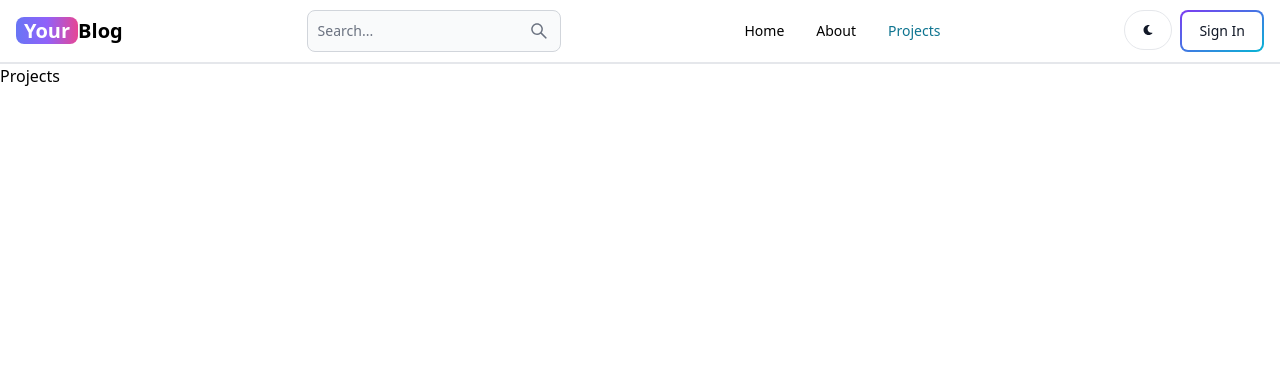
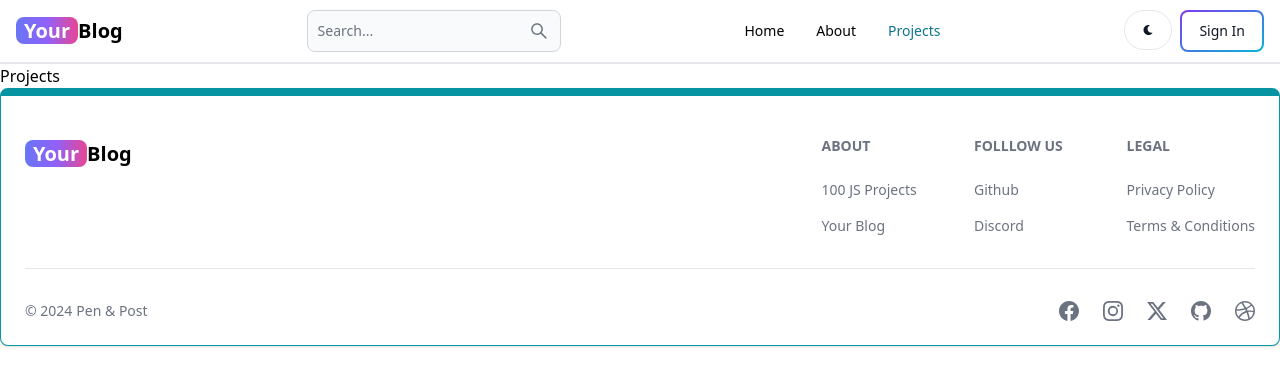
Before and after one commit to anshikamahajan09/mern-blog, a React (Vite) app in the folder client/: page /projects in a window 1280 px wide. Shown: the top 386 px of the page. Built offline with nearby package versions, Linux system fonts and the light colour scheme.

Commit message:
create and add the footer component

```diff
--- a/client/src/App.jsx
+++ b/client/src/App.jsx
@@ -6,6 +6,7 @@
 import Dashboard from "./pages/Dashboard"
 import Projects from "./pages/Projects"
 import Header from "./components/Header"
+import FooterCom from "./components/Footer"
 
 export default function App() {
   return (
@@ -19,6 +20,7 @@
         <Route path="/dashboard" element={<Dashboard/>} />
         <Route path="/projects" element={<Projects/>} />
       </Routes>
+      <FooterCom/>
     </BrowserRouter>
 
   )
--- /dev/null
+++ b/client/src/components/Footer.jsx
@@ -0,0 +1,78 @@
+import { Footer } from "flowbite-react";
+import { Link } from "react-router-dom";
+import { BsFacebook, BsInstagram, BsTwitterX, BsGithub, BsDribbble } from "react-icons/bs";
+
+export default function FooterCom() {
+  return (
+    <Footer container className="border border-t-8 border-teal-500">
+      <div className="w-full max-w-7xl mx-auto">
+        <div className="grid w-full justify-between sm:flex md:grid-cols-1">
+          <div className="mt-5">
+            <Link
+              to="/"
+              className="self-center whitespace-nowrap text-lg sm:text-xl font-semibold dark:text-white"
+            >
+              <span className="px-2 bg-gradient-to-r from-indigo-500 via-purple-500 to-pink-500 rounded-lg text-white">
+                Your
+              </span>
+              Blog
+            </Link>
+          </div>
+          <div className="grid grid-cols-2 gap-3 mt-4 sm:grid-cols-3 sm:gap-6">
+            <div>
+              <Footer.Title title="About" />
+              <Footer.LinkGroup col>
+                <Footer.Link
+                  href="https://www.100jsprojects.com"
+                  target="_blank"
+                  rel="noopener noreferrer"
+                >
+                  100 JS Projects
+                </Footer.Link>
+                <Footer.Link
+                  href="/about"
+                  target="_blank"
+                  rel="noopener noreferrer"
+                >
+                  Your Blog
+                </Footer.Link>
+              </Footer.LinkGroup>
+            </div>
+            <div>
+              <Footer.Title title="Folllow Us" />
+              <Footer.LinkGroup col>
+                <Footer.Link
+                  href="https://github.com/anshikamahajan09"
+                  target="_blank"
+                  rel="noopener noreferrer"
+                >
+                  Github
+                </Footer.Link>
+                <Footer.Link href="#">Discord</Footer.Link>
+              </Footer.LinkGroup>
+            </div>
+            <div>
+              <Footer.Title title="Legal" />
+              <Footer.LinkGroup col>
+                <Footer.Link href="#">Privacy Policy</Footer.Link>
+                <Footer.Link href="#">Terms &amp; Conditions</Footer.Link>
+              </Footer.LinkGroup>
+            </div>
+          </div>
+        </div>
+        <Footer.Divider />
+        <div className="w-full sm:flex sm:items-center sm:justify-between">
+            <Footer.Copyright href="#" by="Pen &amp; Post" year={new Date().getFullYear()} />
+            <div className="flex gap-6 mt-4 sm:mt-0 sm:justify-center">
+            <Footer.Icon href="#" icon={BsFacebook} />
+            <Footer.Icon href="#" icon={BsInstagram} />
+            <Footer.Icon href="#" icon={BsTwitterX} />
+            <Footer.Icon href="https://github.com/anshikamahajan09" icon={BsGithub} />
+            <Footer.Icon href="#" icon={BsDribbble} />
+        </div>
+        </div>
+
+      </div>
+    </Footer>
+  );
+}
```
